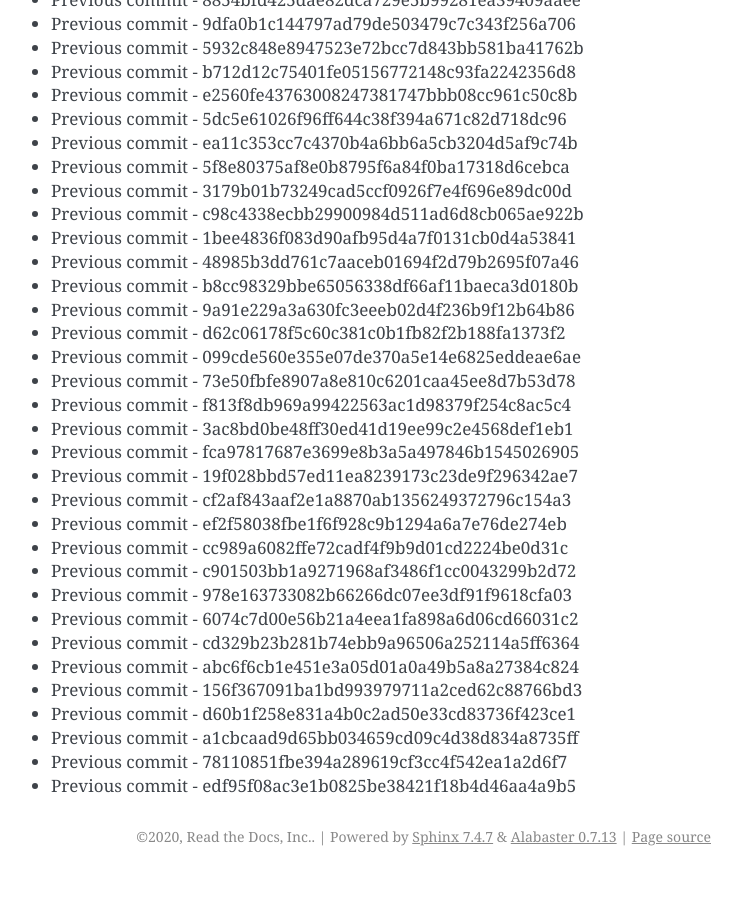
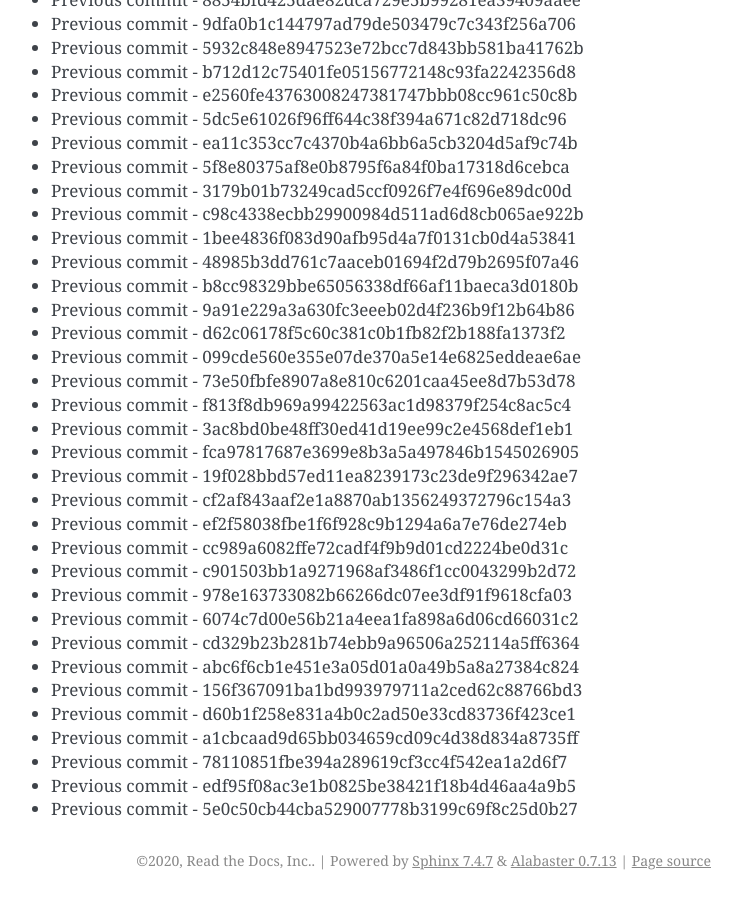
Before and after one commit to readthedocs/rtd-git-stresstest, a Sphinx documentation site: the page built from docs/updates.rst, in a window 1280 px wide and 900 px high, scrolled down 82350 px. Shown: the whole window, without its empty margins (399-1141 px from the left). Built offline with Sphinx 7.4.7, drawn with Linux system fonts in a browser that asks for light colours; before the commit the page ends 83226 px from its top, so only the background shows below that.

Commit message:
Generating commit from previous: 5e0c50cb44cba529007778b3199c69f8c25d0b27

```diff
--- a/docs/updates.rst
+++ b/docs/updates.rst
@@ -3492,3 +3492,4 @@ It can be tested for any performance characteristics.
 * Previous commit - a1cbcaad9d65bb034659cd09c4d38d834a8735ff
 * Previous commit - 78110851fbe394a289619cf3cc4f542ea1a2d6f7
 * Previous commit - edf95f08ac3e1b0825be38421f18b4d46aa4a9b5
+* Previous commit - 5e0c50cb44cba529007778b3199c69f8c25d0b27
```
